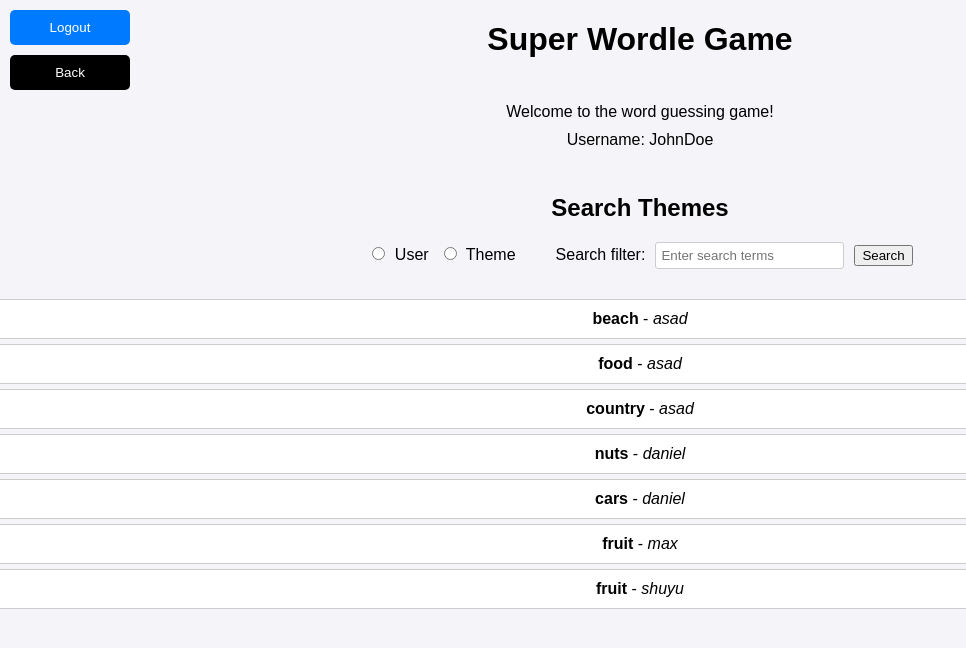
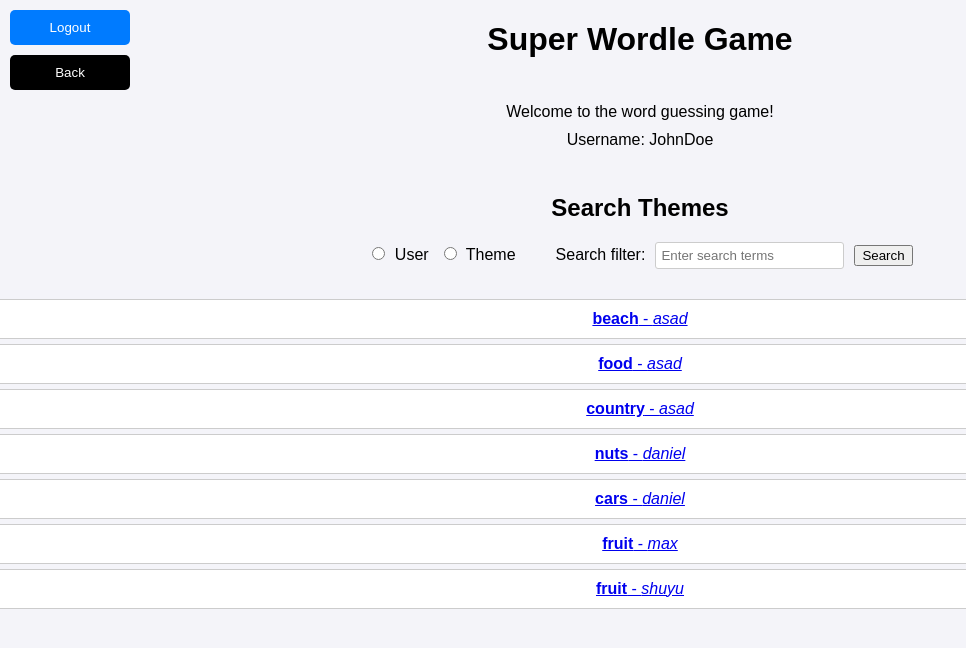
Before and after one commit to danielg5/cits5505GroupProject, a Flask app: template app/templates/search.html in a window 1280 px wide. Shown: the top 648 px of the page, without its empty margins (0-966 px from the left). Run offline with Flask 3, Linux system fonts and the light colour scheme; the template is opened without the code that fills it: values that come from a table or form of the project are taken from there, others are empty.

Commit message:
Update search feature that directs to game state once clicked on theme or username

```diff
--- a/app/templates/search.html
+++ b/app/templates/search.html
@@ -35,7 +35,10 @@
         {% if search_results %}
             {% for theme in search_results %}
             <div class="theme-row">
-                <strong>{{ theme.theme }}</strong> - <em>{{ theme.person.username }}</em>
+                <!-- Clickable theme and creator sending parameters to /game -->
+                <a href="{{ url_for('game', creator=theme.person.username, theme=theme.theme) }}">
+                    <strong>{{ theme.theme }}</strong> - <em>{{ theme.person.username }}</em>
+                </a>
             </div>
             {% endfor %}
         {% else %}
--- a/search.html
+++ b/search.html
@@ -35,7 +35,10 @@
         {% if search_results %}
             {% for theme in search_results %}
             <div class="theme-row">
-                <strong>{{ theme.theme }}</strong> - <em>{{ theme.person.username }}</em>
+                <!-- Clickable theme and creator sending parameters to /game -->
+                <a href="{{ url_for('game', creator=theme.person.username, theme=theme.theme) }}">
+                    <strong>{{ theme.theme }}</strong> - <em>{{ theme.person.username }}</em>
+                </a>
             </div>
             {% endfor %}
         {% else %}
```
